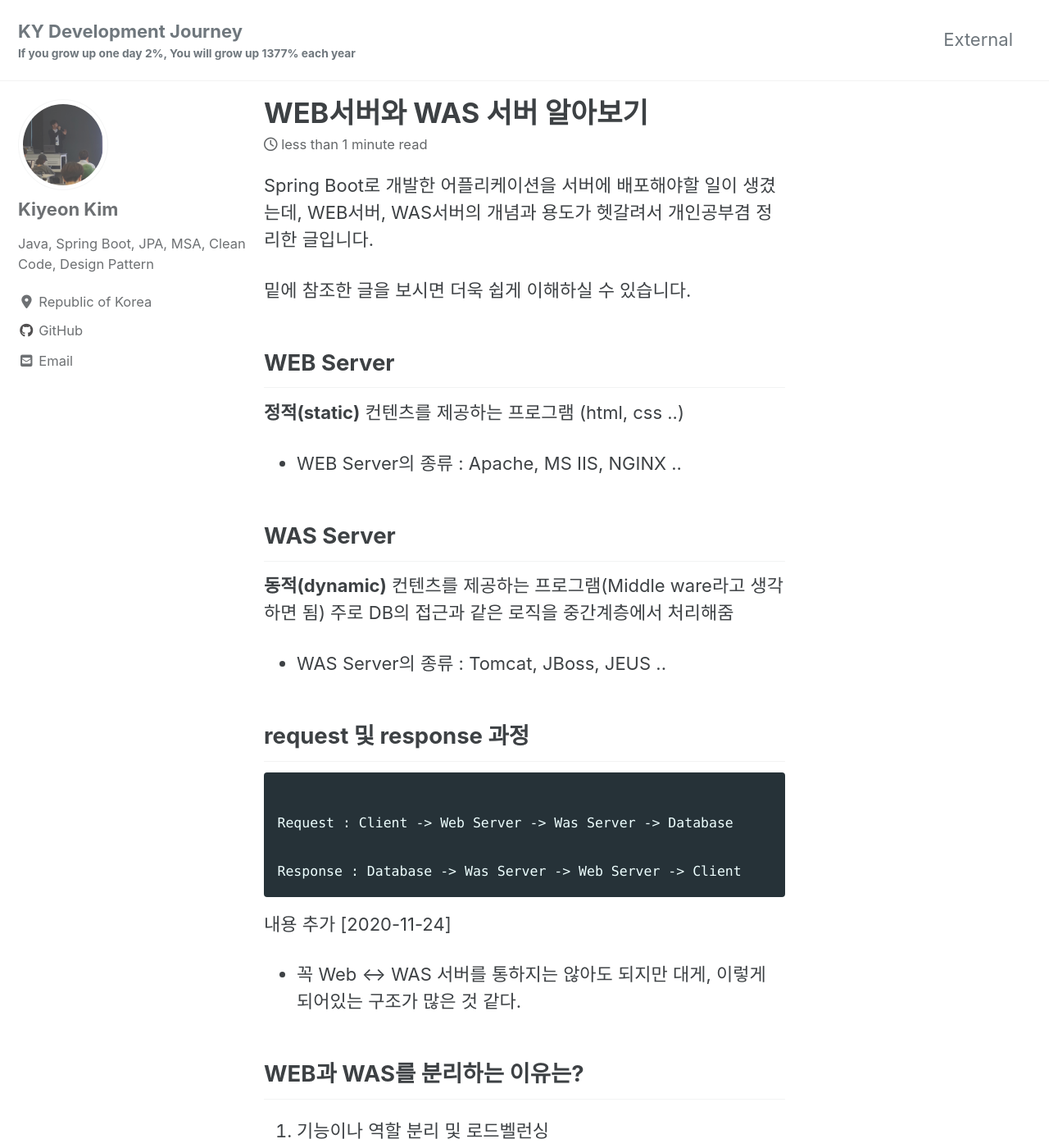
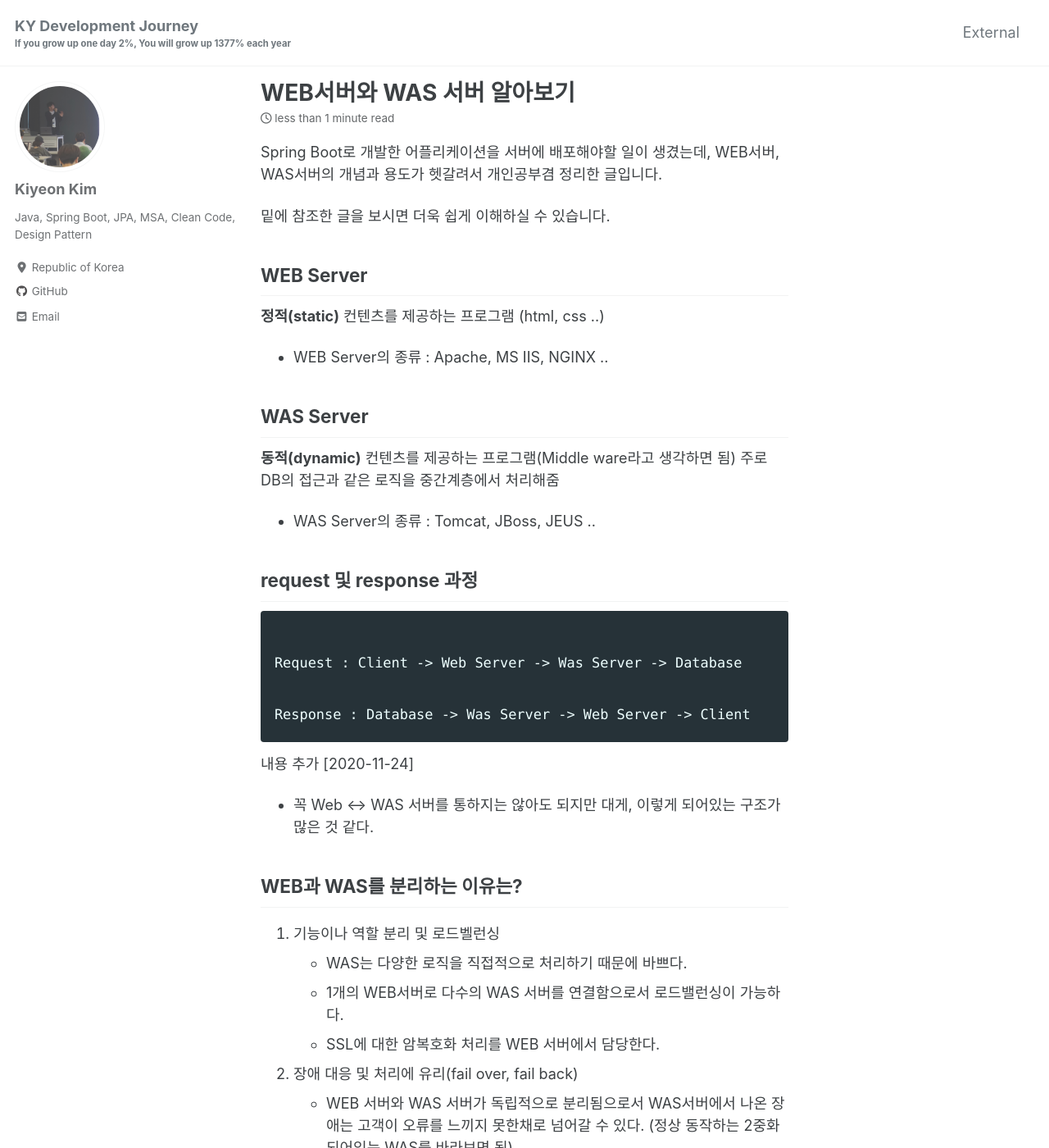
Before and after one commit to giyeon95/giyeon95.github.io, a Jekyll site: the page built from _posts/2020-03-19-web-and-was-server.md, in a window 1280 px wide and 1400 px high. Shown: the whole window at 82% size. Built offline with Jekyll 4.4.1, drawn with Linux system fonts in a browser that asks for light colours; cached includes are drawn as plain includes; nearby versions of some CDN libraries; comment, search, counter and statistics services are not loaded.

Commit message:
update blog setting

```diff
--- a/assets/css/main.scss
+++ b/assets/css/main.scss
@@ -6,3 +6,39 @@
 
 @import "minimal-mistakes/skins/{{ site.minimal_mistakes_skin | default: 'default' }}"; // skin
 @import "minimal-mistakes"; // main partials
+
+$sans-serif: 'Noto Sans KR';
+$monospace: 'Ubuntu Mono';
+$type-size-4-5: 1.12em !default;
+
+@charset "utf-8";
+
+@import url(https://fonts.googleapis.com/css?family=Noto+Sans+KR|Ubuntu+Mono);
+
+// https://github.com/mmistakes/minimal-mistakes/issues/1219
+html {
+  font-size: 12px; // change to whatever
+
+  @include breakpoint($medium) {
+    font-size: 14px; // change to whatever
+  }
+
+  @include breakpoint($large) {
+    font-size: 16px; // change to whatever
+  }
+
+  @include breakpoint($x-large) {
+    font-size: 18px; // change to whatever
+  }
+}
+
+.highlight {
+  font-family: $monospace;
+  font-size: $type-size-4-5;
+}
+
+.language-plaintext {
+  font-family: $monospace;
+  font-size: $type-size-5;
+  background: #ce97fb;
+}
```
